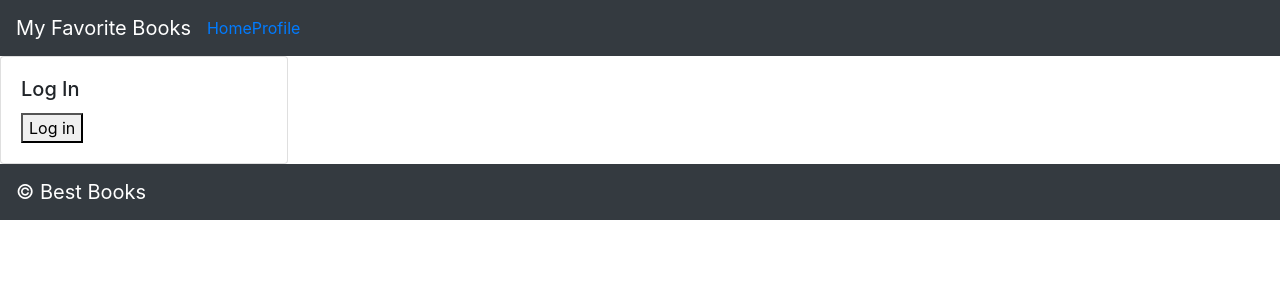
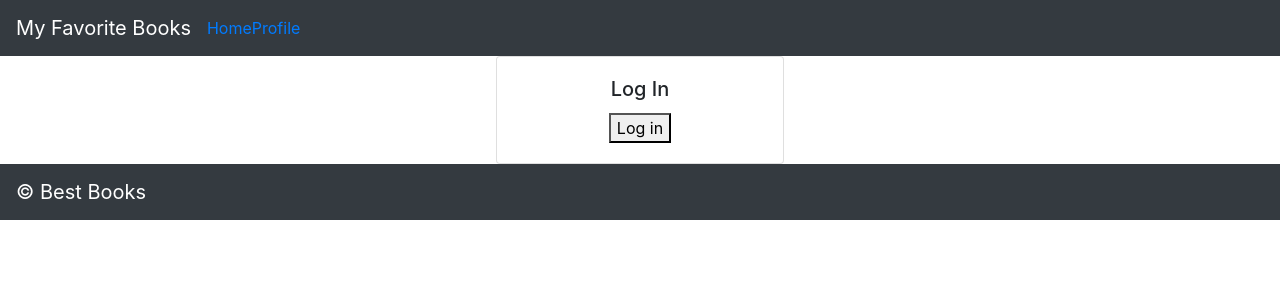
Before and after one commit to Pratibhaprogrammer/best-books-front-end, a React (Create React App) app: page / in a window 1280 px wide. Shown: the top 300 px of the page. Built offline with nearby package versions, Linux system fonts and the light colour scheme.

Commit message:
changed SERVER

```diff
--- a/src/BestBooks.js
+++ b/src/BestBooks.js
@@ -13,9 +13,9 @@ class Books extends React.Component {
   componentDidMount = async () => {
     try {
       console.log('email', this.props.auth0.user.email);
-      const SERVER = 'http://localhost:3002';
+      const SERVER = 'http://localhost:3001';
       const books = await axios.get(`${SERVER}/books`, { params: { email: this.props.auth0.user.email } });
-      console.log(books);
+      console.log(books.data);
       console.log(this.email);
 
       this.setState({ books: books.data })
--- a/src/Login.js
+++ b/src/Login.js
@@ -6,12 +6,16 @@ import LoginButton from './LoginButton';
 class Login extends React.Component {
   render() {
     return(
+      <>
+        <center>
           <Card style={{ width: '18rem' }}>
             <Card.Body>
               <Card.Title>Log In</Card.Title>
               <LoginButton/>
             </Card.Body>
           </Card>
+        </center>
+      </>
     )
   }
 }
```
Also changed, not shown: 1 other file (tests, documents, lock files or other folders). Lines whose indentation alone changed are shown as unchanged.
